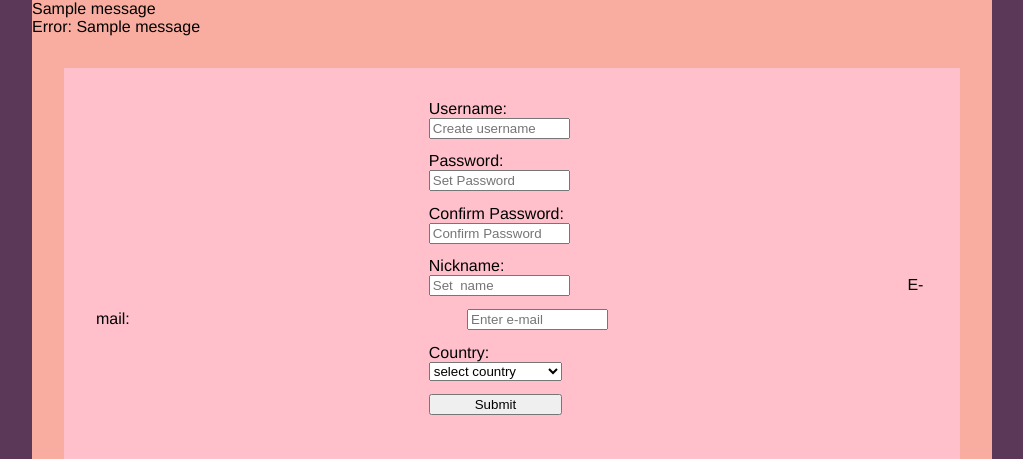
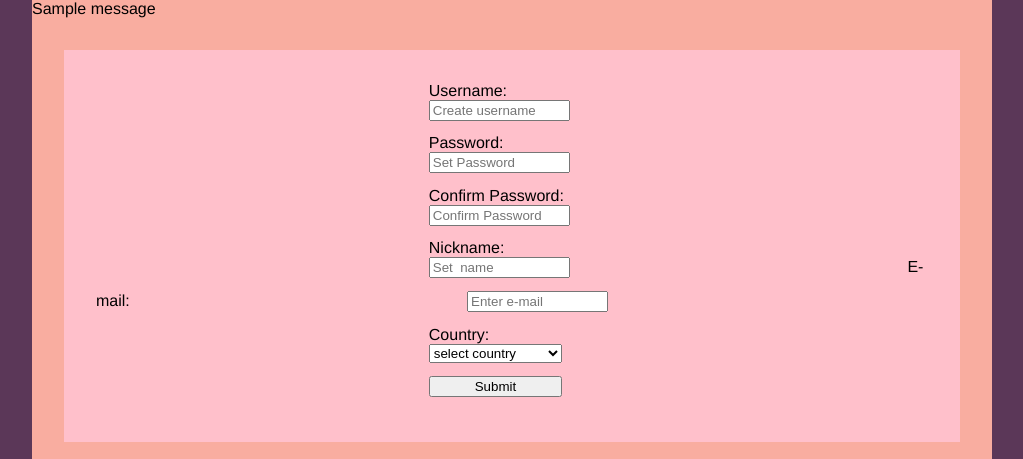
Before and after one commit to alitquan/TravellerSpace, a Flask app: page /register in a window 1280 px wide. Shown: the part 16-475 px from the top of the page, without its empty margins (128-1151 px from the left). Run offline with Flask 2, Linux system fonts and the light colour scheme; tables that the repository leaves empty hold one stand-in row (values such as "Sample post"); one stand-in notice (Sample message) is shown; some libraries are stand-ins or nearby versions.

Commit message:
Checks if user already exists and removes double flash

```diff
--- a/flaskr/routes.py
+++ b/flaskr/routes.py
@@ -28,10 +28,16 @@ def reg():
         _name = request.form.get('name')
         _email = request.form.get('email')
         _country = request.form.get('country')
+        print()
+        if (isUsernameTaken(_username)):
+            flash("Username was already taken")
+            return render_template('auth/registration.html')
         if (_password!=_confPassword):
-            flash("Passwords do not match",category="error")
+            flash("Passwords did not match")
+            return render_template('auth/registration.html')
         if (not validatePassword(_password)):
-            flash("Password needs at least one number and at least one special character",category="error")
+            flash("Password did not meet requirements")
+            return render_template('auth/registration.html')
         base="INSERT INTO Users(username,password,nickname,email,country)"
         values=" VALUES ({username},{password},{nickname},{email},{country});"
         values=values.format(username='"%s"'%_username,password='"%s"'%_password,nickname='"%s"'%_name,email='"%s"'%_email,country='"%s"'%_country)
@@ -128,6 +134,16 @@ def getSearch():
 
 
 #auxilary methods
+
+def isUsernameTaken (value):
+    query = "SELECT USERNAME FROM Users WHERE USERNAME = '%s';" % value
+    output = exec_select(query)
+    print ("isUsernameTaken: " + str(output)+ "\n")
+    if (output):
+        return True
+    else:
+        return False
+
 def validatePassword(value):
     numbers=False
     special=False
--- a/flaskr/templates/auth/registration.html
+++ b/flaskr/templates/auth/registration.html
@@ -5,10 +5,6 @@
 {% endblock %}
 
 {% block content %}
-
-{% for category, message in get_flashed_messages(with_categories=True) %}
-  <div class="alert-{{category}}">Error: {{ message }}</div>
-{% endfor %}
 
 <div class="flexbox" style="justify-content:center" >
 	<div class="form-container" style="background-color:pink;">
```
